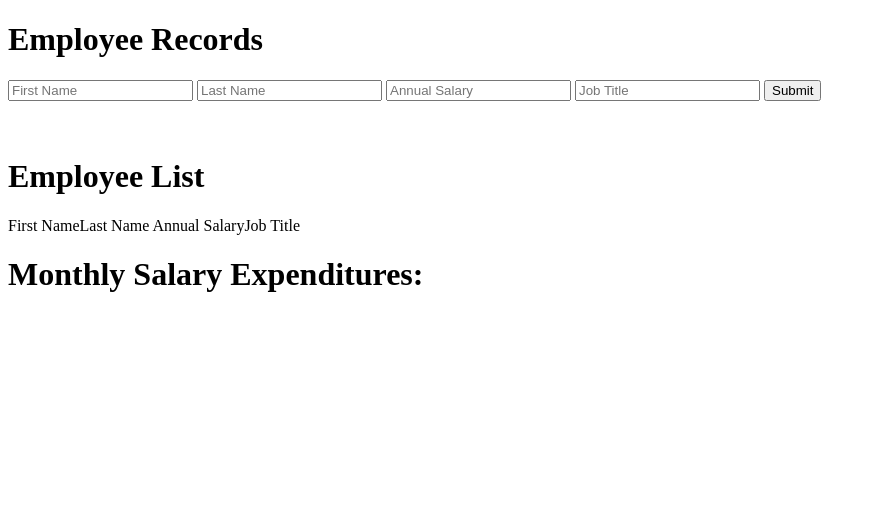
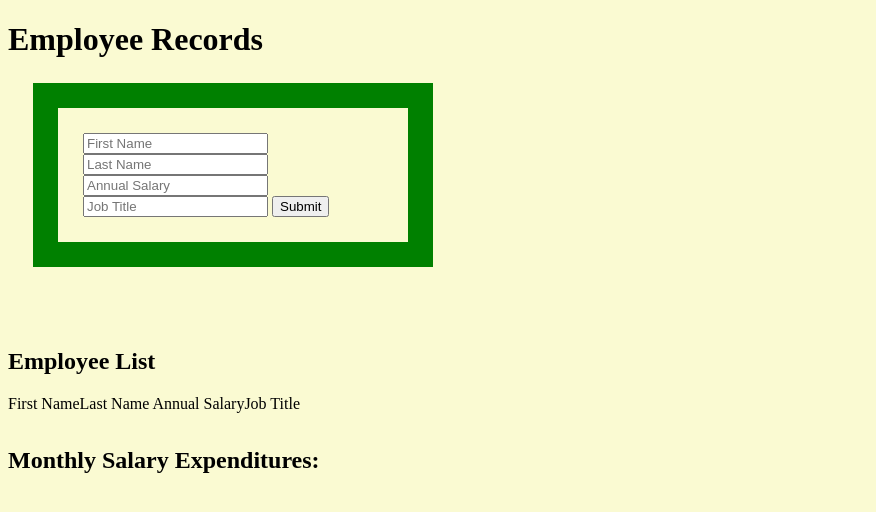
Before and after one commit to rmcharchian/salary-calculator, a website: page public/index.html in a window 1280 px wide. Shown: the whole page, without its empty margins (0-876 px from the left). Drawn offline with Linux system fonts and the light colour scheme; no server answers.

Commit message:
a little css style

```diff
--- a/public/index.html
+++ b/public/index.html
@@ -18,14 +18,14 @@
         <button id="sendEmployeeInfoButton" ng-click="vm.postNewEmployee()">Submit</button>
     </div>
     <br></br>
-    <h1>Employee List</h1>
+    <h2>Employee List</h2>
     <table>
-        <thead>
+        <th>
             <tr>First Name</tr>
             <tr>Last Name </tr>
             <tr>Annual Salary</tr>
             <tr>Job Title</tr>
-        </thead>
+        </th>
         <tbody>
             <tr ng-repeat="employees in vm.employees">
                 <td>{{employees.first_name}}</td>
@@ -35,7 +35,7 @@
             </tr>
         </tbody>
     </table>
-    <h1>Monthly Salary Expenditures:</h1>
+    <h2>Monthly Salary Expenditures:</h2>
 
 </body>
 </html>
--- a/public/styles/styles.css
+++ b/public/styles/styles.css
@@ -0,0 +1,15 @@
+body {
+    background-color: lightgoldenrodyellow;
+}
+
+div {
+    width: 300px;
+    border: 25px solid green;
+    padding: 25px;
+    margin: 25px;
+}
+
+
+table {
+    width: 100%;
+}
```
